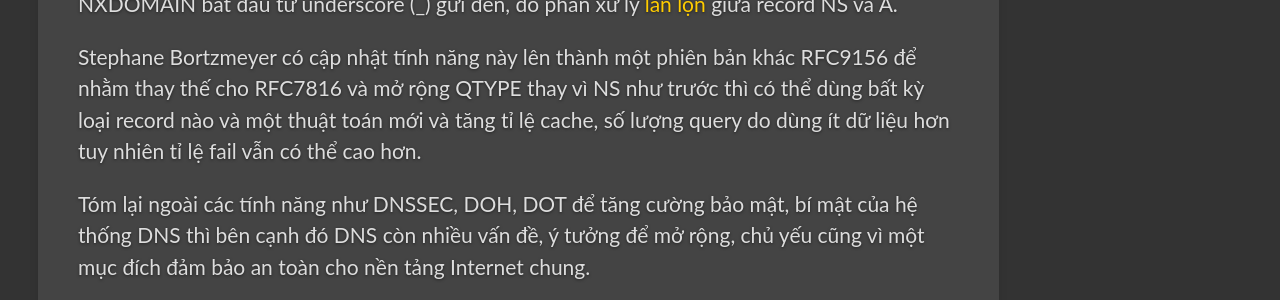
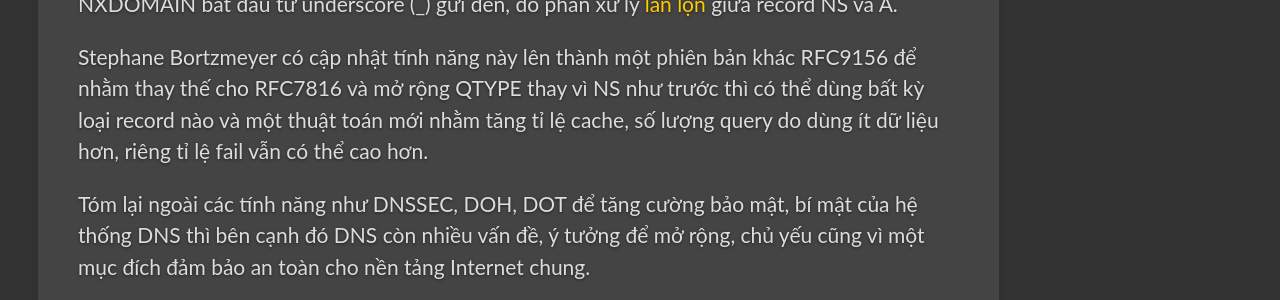
Before and after one commit to vdchuyen/chuyen-vn, a Jekyll site: the page built from _posts/2023-10-02-dns-privacy-qname-minimization.md, in a window 1280 px wide. Shown: the part 727-1027 px from the top of the page. Built offline with Jekyll 4.4.1, drawn with Linux system fonts in a browser that asks for light colours; our own code applies the rules of GitHub Pages for plain Markdown files; Markdown is read by kramdown in place of the engine named in the settings.

Commit message:
Update 2023-10-02-dns-privacy-qname-minimization.md

```diff
--- a/_posts/2023-10-02-dns-privacy-qname-minimization.md
+++ b/_posts/2023-10-02-dns-privacy-qname-minimization.md
@@ -6,7 +6,7 @@ Vào cỡ 2015, 2016 [Stephane Bortzmeyer](https://dblp.org/pid/186/8836.html)
 
 Tuy nhiều phần mềm phân giải tên miền đã thêm tính năng này tuy nhiên vẫn còn nhiều bất cập, ví dụ nếu bạn quản lý server DNS có traffic khá lớn thì sẽ thấy một lượng lớn request NXDOMAIN bắt đầu từ underscore (_) gửi đến, do phần xử lý [lẫn lộn](https://ns1.com/blog/why-qname-minimization-can-lead-to-increased-nxdomain-responses) giữa record NS và A.
 
-Stephane Bortzmeyer có cập nhật tính năng này lên thành một phiên bản khác RFC9156 để nhằm thay thế cho RFC7816 và mở rộng QTYPE thay vì NS như trước thì có thể dùng bất kỳ loại record nào và một thuật toán mới và tăng tỉ lệ cache, số lượng query do dùng ít dữ liệu hơn tuy nhiên tỉ lệ fail vẫn có thể cao hơn.
+Stephane Bortzmeyer có cập nhật tính năng này lên thành một phiên bản khác RFC9156 để nhằm thay thế cho RFC7816 và mở rộng QTYPE thay vì NS như trước thì có thể dùng bất kỳ loại record nào và một thuật toán mới nhằm tăng tỉ lệ cache, số lượng query do dùng ít dữ liệu hơn, riêng tỉ lệ fail vẫn có thể cao hơn.
 
 Tóm lại ngoài các tính năng như DNSSEC, DOH, DOT để tăng cường bảo mật, bí mật của hệ thống DNS thì bên cạnh đó DNS còn nhiều vấn đề, ý tưởng để mở rộng, chủ yếu cũng vì một mục đích đảm bảo an toàn cho nền tảng Internet chung.
 
```
